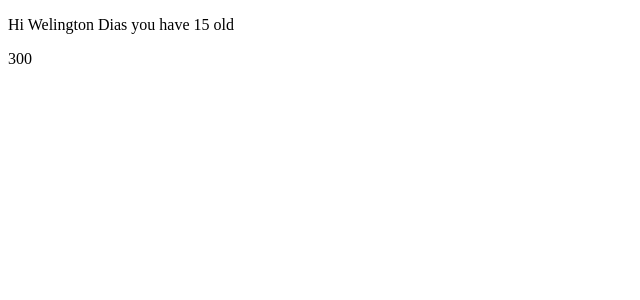
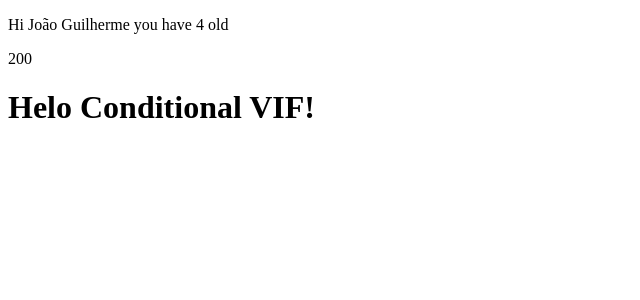
Before and after one commit to Welin7/improving-knowledge-with-vue-course, a Vue app in the folder vue3-course/: page / in a window 1280 px wide. Shown: the top 300 px of the page, without its empty margins (0-640 px from the left). Built offline with nearby package versions, Linux system fonts and the light colour scheme.

Commit message:
class six - created component conditional vif

```diff
--- a/vue3-course/src/App.vue
+++ b/vue3-course/src/App.vue
@@ -2,9 +2,11 @@
 <script setup>
 //import of components
 import Interpolation from "./components/ExampleInterpolation.vue";
+import Conditional from "./components/ExampleConditional.vue";
 </script>
 
 <!--HTML-->
 <template>
   <Interpolation></Interpolation>
+  <Conditional></Conditional>
 </template>
--- /dev/null
+++ b/vue3-course/src/components/ExampleConditional.vue
@@ -0,0 +1,11 @@
+<!--SCRIPT-->
+<script setup>
+//variable
+let exibition = true;
+
+</script>
+
+<!--HTML-->
+<template>
+    <h1 v-if="exibition"> Helo Conditional VIF!</h1>
+</template>
--- a/vue3-course/src/components/ExampleInterpolation.vue
+++ b/vue3-course/src/components/ExampleInterpolation.vue
@@ -1,11 +1,11 @@
 <!--SCRIPT-->
 <script setup>
 //variable
-let name = "Welington Dias";
-let age = "15";
+let name = "João Guilherme";
+let age = "4";
 
-let numberOne = 150;
-let numberTwo = 150;
+let numberOne = 120;
+let numberTwo = 80;
 </script>
 
 <!--HTML-->
```
